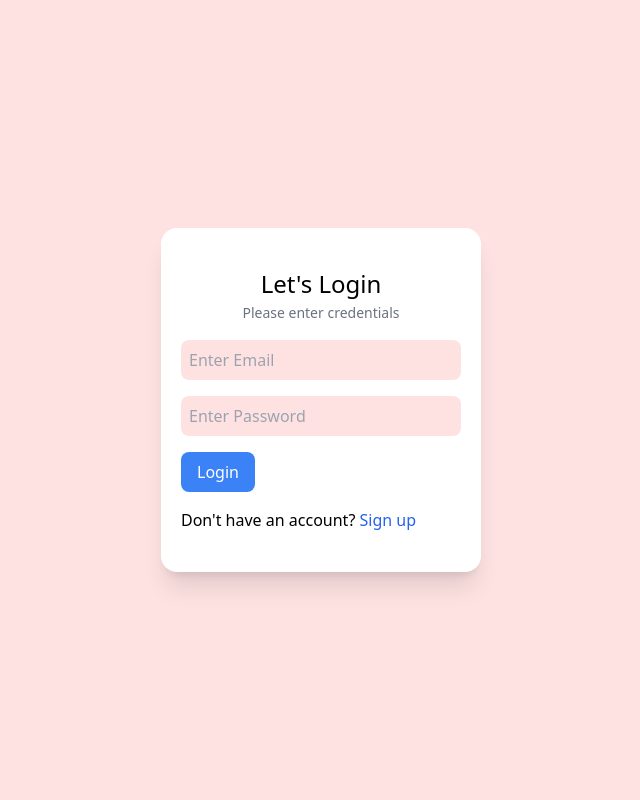
After one commit to ummermemon/mini-blog-app, a Flask app: page /login in a window 1280 px wide. The commit adds this page. Shown: the whole page, without its empty margins (319-959 px from the left). Run offline with Flask 3, Linux system fonts and the light colour scheme; some libraries are stand-ins or nearby versions.

Commit message:
login functionality added

```diff
--- /dev/null
+++ b/app/forms/login.py
@@ -0,0 +1,8 @@
+from flask_wtf import FlaskForm
+from wtforms import EmailField,PasswordField,SubmitField
+from wtforms.validators import DataRequired
+
+class LoginForm(FlaskForm):
+    email = EmailField('Email', validators=[DataRequired()], render_kw={'placeholder': "Enter Email"})
+    password = PasswordField('Password', validators=[DataRequired()], render_kw={'placeholder': "Enter Password"})
+    login = SubmitField('Login')
--- a/app/routes/auth.py
+++ b/app/routes/auth.py
@@ -1,5 +1,6 @@
 from flask import Blueprint,render_template,request,jsonify,session,redirect,url_for
 from app.forms.registration import RegistrationForm
+from app.forms.login import LoginForm
 from app.models.user import User
 from app import db,bcrypt
 
@@ -28,3 +29,30 @@ def signup():
         session['user_id'] = new_user.id
         return redirect(url_for('panel.dashboard'))
     return render_template('auth/signup.html', form=form)
+
+@auth.route('/login', methods=['GET', 'POST'])
+def login():
+    form = LoginForm()
+    if form.validate_on_submit():
+        email = request.form['email']
+        password = request.form['password']
+
+        user = User.query.filter_by(email=email).first()
+
+        if user:
+            check_password = bcrypt.check_password_hash(user.password, password)
+            if check_password:
+                session['user_id'] = user.id
+                return redirect(url_for('panel.dashboard'))
+            else:
+                form.password.errors.append('Incorrect Password')
+                return render_template('auth/login.html', form=form)
+        else:
+            form.email.errors.append('User does not exist')
+            return render_template('auth/login.html', form=form)
+    return render_template('auth/login.html', form=form)
+
+@auth.route('/logout')
+def logout():
+    session.pop('user_id', None)
+    return redirect(url_for('auth.login'))
--- /dev/null
+++ b/app/templates/auth/login.html
@@ -0,0 +1,32 @@
+{% extends 'auth/base.html' %}
+{% block title %}Login{% endblock %}
+{% block content %}
+<div class="py-5">
+    <div class="text-center">
+        <h2 class="text-2xl">Let's Login</h2>
+        <span class="text-sm text-gray-500">Please enter credentials</span>
+    </div>
+    <form method="post" class="max-w-sm">
+        {{ form.hidden_tag() }}
+        <div class="mt-4">
+            {{ form.email(class="bg-red-100 rounded-lg w-full p-2") }}
+            {% for error in form.email.errors %}
+            <span class="text-red-500">{{ error }}</span>
+            {% endfor %}
+        </div>
+        <div class="mt-4">
+            {{ form.password(class="bg-red-100 rounded-lg w-full p-2") }}
+            {% for error in form.password.errors %}
+            <span class="text-red-500">{{ error }}</span>
+            {% endfor %}
+        </div>
+        <div class="mt-4">
+            {{ form.login(class="cursor-pointer bg-blue-500 hover:bg-blue-700 py-2 px-4 text-white rounded-lg") }}
+        </div>
+        <div class="mt-4">
+
+           <span class="">Don't have an account? <a href="{{ url_for('auth.signup') }}" class="text-blue-600 hover:underline">Sign up</a></span>
+        </div>
+    </form>
+</div>
+{% endblock %}
--- a/app/templates/auth/signup.html
+++ b/app/templates/auth/signup.html
@@ -38,6 +38,9 @@
         <div class="mt-4">
             {{ form.signup(class="cursor-pointer bg-blue-500 hover:bg-blue-700 py-2 px-4 text-white rounded-lg") }}
         </div>
+        <div class="mt-4">
+           <span class="">Already have an account? <a href="{{ url_for('auth.login') }}" class="text-blue-600 hover:underline">Login</a></span>
+        </div>
     </form>
 </div>
 {% endblock %}
```
